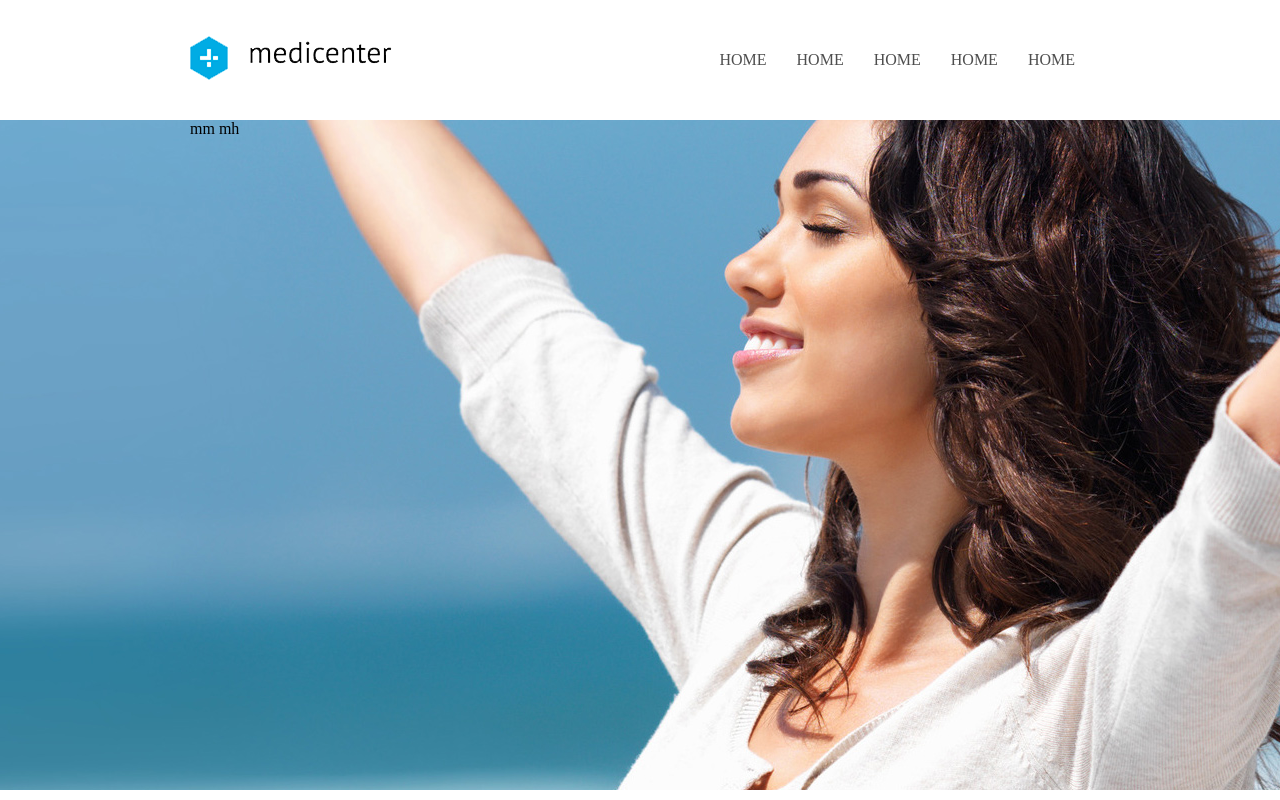
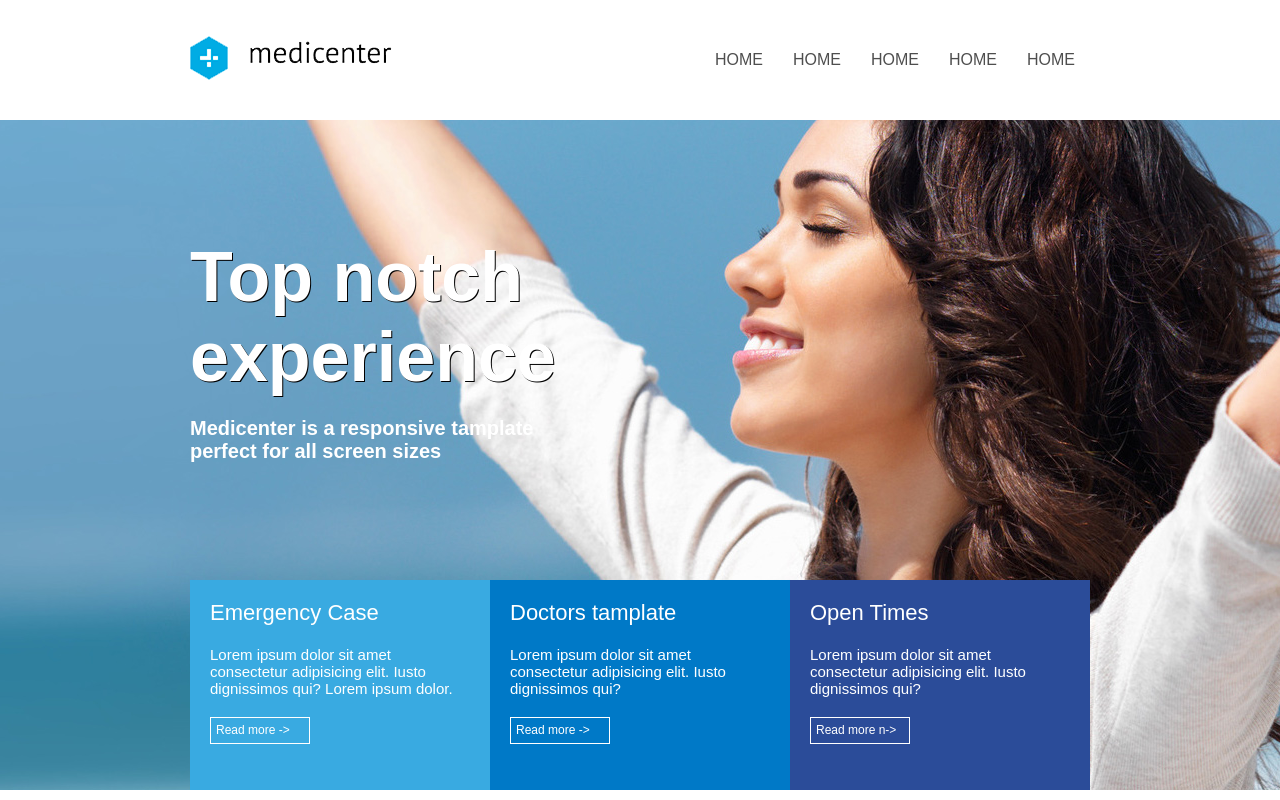
Before and after one commit to Yanick23/ProjectFlexBox, a plain HTML site: page index.html in a window 1280 px wide. Drawn offline with Linux system fonts and the light colour scheme.

Commit message:
Banner Concluido

```diff
--- a/index.html
+++ b/index.html
@@ -31,11 +31,35 @@
     <section id="banner">
         <div class="container column">
             <div class="banner_headline">
-                mm
-mh
+                <h1>Top notch experience</h1>
+                <h2>Medicenter is a responsive tamplate perfect for all screen sizes</h2>
+
             </div>
 
             <div class="banner_options">
+                <div class="banner1">
+                    <div class="banner_title">Emergency Case</div>
+                    <div class="banner_description"> Lorem ipsum dolor sit amet consectetur adipisicing elit. Iusto dignissimos qui?
+                        Lorem ipsum dolor.
+                    </div>
+                    <div class="banner_btn"> <a href="">Read more -></a></div>
+                </div>
+                <div class="banner2">
+                    <div class="banner_title">Doctors tamplate</div>
+                    <div class="banner_description"> Lorem ipsum dolor sit amet consectetur adipisicing elit. Iusto dignissimos qui?</div>
+
+                    <div class="banner_btn"> <a href="">Read more -></a></div>
+
+                </div>
+                <div class="banner3">
+                    <div class="banner_title">Open Times</div>
+                    <div class="banner_description"> Lorem ipsum dolor sit amet consectetur adipisicing elit. Iusto dignissimos qui?</div>
+
+                    <div class="banner_btn"> <a href="">Read more n-></a></div>
+
+
+
+                </div>
 
             </div>
 
--- a/style.css
+++ b/style.css
@@ -8,6 +8,7 @@
     margin: 0%;
     padding: 0%;
     box-sizing: border-box;
+    font-family: Arial, Helvetica, sans-serif;
 }
 
 
@@ -65,3 +66,90 @@ nav li {
     background-size: cover;
     height: 670px;
 }
+
+.column{
+    flex-direction: column;
+}
+
+.banner_headline{
+    display: flex;
+    flex: 1;
+    flex-direction: column;
+    justify-content: center;
+}
+.banner_headline h1{
+    color: white;
+    font-size: 70px;
+    text-shadow:1px 1px 0px black ;
+    margin: 0%;
+    padding: 0%;
+    max-width: 350px;
+}
+.banner_headline h2{
+    color: white;
+    font-size: 20px;
+    ;
+    margin: 0%;
+    padding: 0%;
+    max-width: 350px;
+    margin-top: 20px;
+}
+
+.banner_options{
+    display: flex;
+    height: 210px;
+}
+.banner1,
+.banner2,
+.banner3{
+    display: flex;
+    flex-direction: column;
+    color: white;
+    flex: 1;
+    padding: 20px;
+}
+
+
+
+.banner1{
+
+    background-color: #39aae1;
+}
+
+.banner2{
+
+    background-color: #0079c7;
+}
+
+.banner3{
+
+    background-color: #2b4c99;
+}
+
+.banner_title{
+    font-size: 22px;
+}
+.banner_description{
+    margin-top: 20px;
+    margin-bottom: 20px;
+    font-size: 15px;
+}
+
+.banner_btn{
+    display: flex;
+    align-items: center;
+    justify-content: center;
+    text-decoration: none;
+    padding: 5px;
+    width: 100px;
+
+    font-size: 12px;
+    border: solid 1px white;
+}
+.banner_btn a{
+    flex: 1;
+    height: 15px;
+    text-decoration: none;
+    color: white;
+
+}
```
